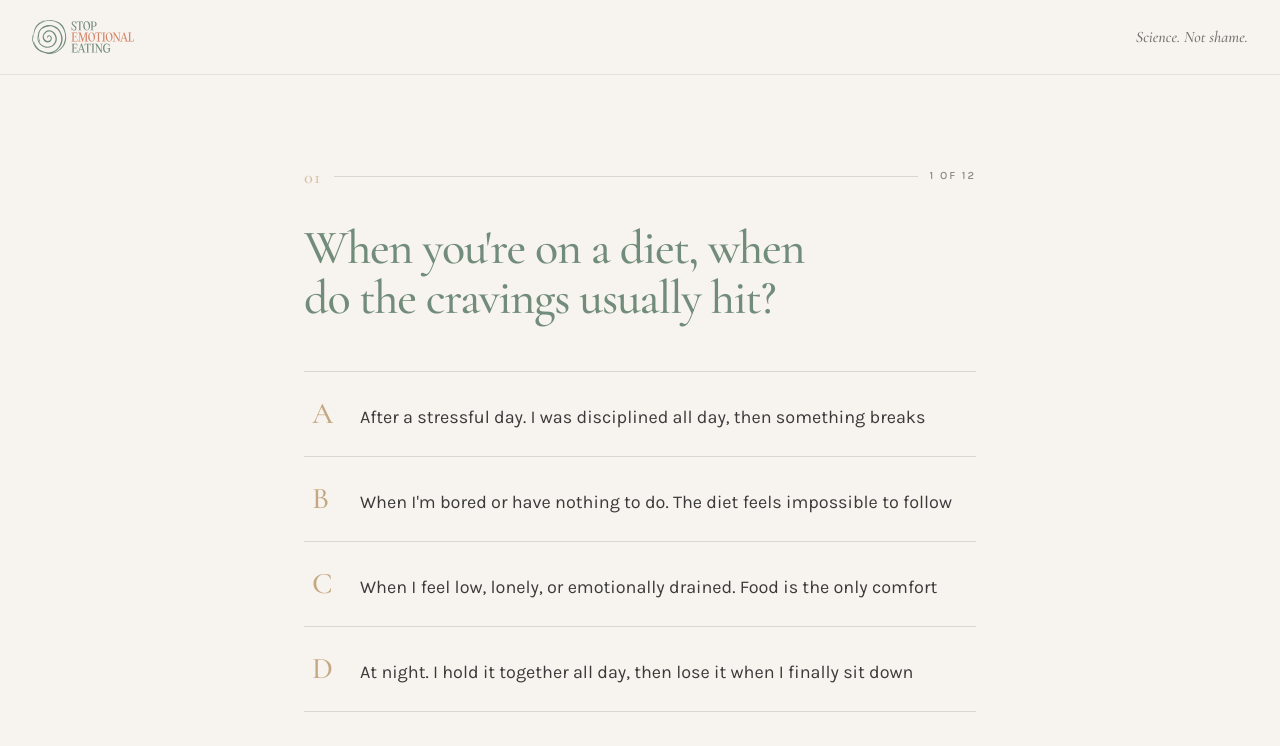
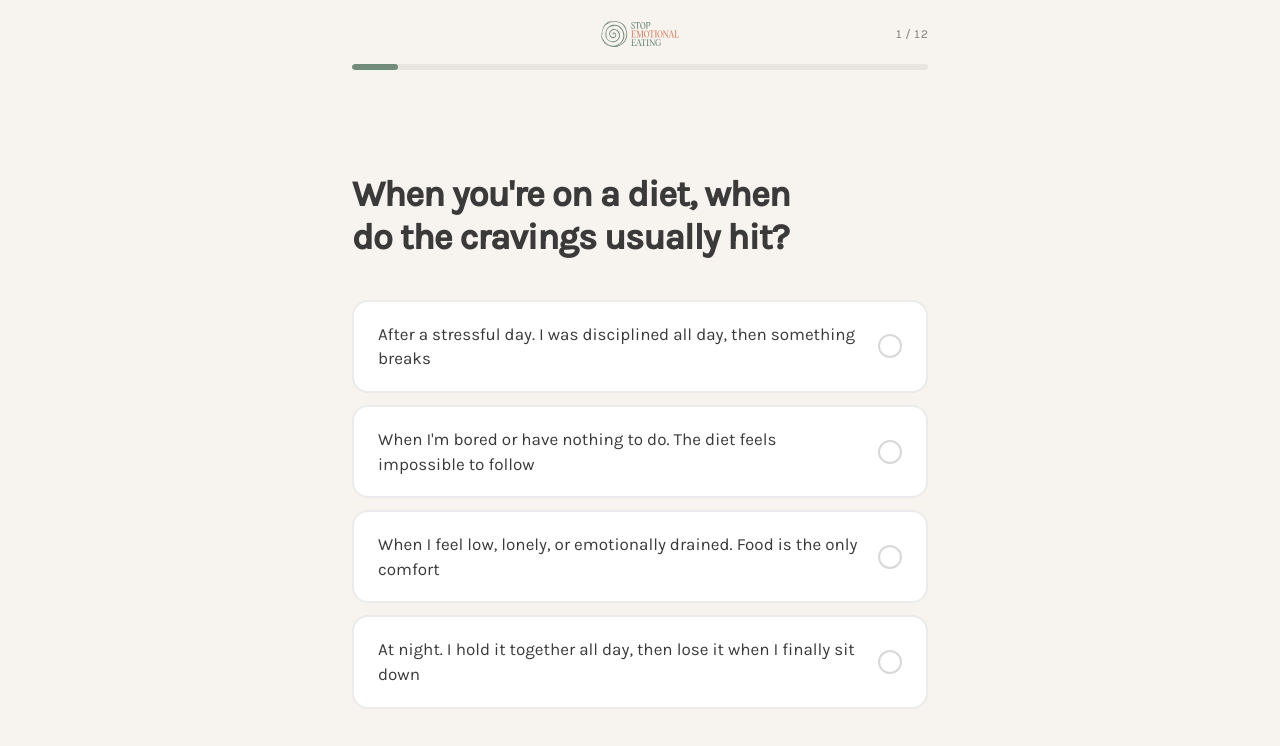
Before and after one commit to stefanpopadic/stop-emotional-eating, a React (Vite) app: page / in a window 1280 px wide. Shown: the top 746 px of the page. Built offline with nearby package versions, Linux system fonts and the light colour scheme.

Commit message:
Redesign quiz UI: tile buttons, progress bar, back nav, modern wellness app style

```diff
--- a/src/pages/Quiz.tsx
+++ b/src/pages/Quiz.tsx
@@ -1,6 +1,7 @@
 import React, { useState, useEffect } from 'react';
 import { useNavigate, Link } from 'react-router-dom';
 import { motion, AnimatePresence } from 'motion/react';
+import { ChevronLeft, Check, ArrowRight } from 'lucide-react';
 import { quizFlow, calculateQuizResult } from '../lib/quizData';
 import { Logo } from '../components/Logo';
 
@@ -34,6 +35,9 @@ export function Quiz() {
 
   const currentStep = quizFlow[currentStepIndex];
   const totalSteps = quizFlow.length;
+  const progress = showLoading
+    ? 100
+    : Math.round(((currentStepIndex + 1) / totalSteps) * 100);
 
   useEffect(() => {
     if (!showLoading) return;
@@ -57,9 +61,15 @@ export function Quiz() {
     }
   };
 
+  const handleBack = () => {
+    if (currentStepIndex > 0) {
+      setCurrentStepIndex((p) => p - 1);
+    }
+  };
+
   const handleAnswer = (questionId: string, value: string) => {
     setAnswers((prev) => ({ ...prev, [questionId]: value }));
-    setTimeout(() => handleNext(), 280);
+    setTimeout(() => handleNext(), 420);
   };
 
   const handleSubmit = async (e: React.FormEvent) => {
@@ -83,7 +93,7 @@ export function Quiz() {
   // ══ LOADING ══
   if (showLoading && !loadingDone) {
     return (
-      <Shell>
+      <Shell progress={100}>
         <main className="flex-grow flex items-center justify-center px-6">
           <div className="max-w-md w-full text-center">
             <motion.div
@@ -91,18 +101,20 @@ export function Quiz() {
               animate={{ opacity: 1 }}
               transition={{ duration: 0.4 }}
             >
-              <div className="relative w-24 h-24 mx-auto mb-12">
-                <motion.div
-                  className="absolute inset-0 rounded-full border border-deep-sage/30"
-                  animate={{ scale: [1, 1.4, 1], opacity: [0.6, 0, 0.6] }}
-                  transition={{ duration: 2.4, repeat: Infinity, ease: 'easeInOut' }}
+              <div className="flex justify-center gap-2 mb-10">
+                {[0, 1, 2].map((i) => (
+                  <motion.span
+                    key={i}
+                    className="block w-3 h-3 rounded-full bg-deep-sage"
+                    animate={{ opacity: [0.3, 1, 0.3], y: [0, -6, 0] }}
+                    transition={{
+                      duration: 1.2,
+                      repeat: Infinity,
+                      delay: i * 0.18,
+                      ease: 'easeInOut',
+                    }}
                   />
-                <motion.div
-                  className="absolute inset-2 rounded-full border border-deep-sage/40"
-                  animate={{ scale: [1, 1.25, 1], opacity: [0.5, 0.1, 0.5] }}
-                  transition={{ duration: 2.4, repeat: Infinity, ease: 'easeInOut', delay: 0.4 }}
-                />
-                <div className="absolute inset-6 rounded-full bg-deep-sage" />
+                ))}
               </div>
 
               <AnimatePresence mode="wait">
@@ -112,22 +124,11 @@ export function Quiz() {
                   animate={{ opacity: 1, y: 0 }}
                   exit={{ opacity: 0, y: -8 }}
                   transition={{ duration: 0.3 }}
-                  className="font-serif italic text-2xl md:text-3xl text-deep-sage"
+                  className="font-sans font-medium text-xl md:text-2xl text-deep-sage"
                 >
-                  {loadingMessages[loadingStep]}
+                  {loadingMessages[loadingStep]}…
                 </motion.p>
               </AnimatePresence>
-
-              <div className="flex justify-center gap-3 mt-10">
-                {loadingMessages.map((_, i) => (
-                  <span
-                    key={i}
-                    className={`h-px w-6 transition-colors duration-500 ${
-                      i <= loadingStep ? 'bg-deep-sage' : 'bg-soft-black/15'
-                    }`}
-                  />
-                ))}
-              </div>
             </motion.div>
           </div>
         </main>
@@ -139,60 +140,64 @@ export function Quiz() {
   if (showLoading && loadingDone) {
     const emailStep = quizFlow[quizFlow.length - 1];
     return (
-      <Shell onLogoClick={resetQuiz}>
-        <main className="flex-grow flex items-center justify-center px-6 py-16">
-          <div className="w-full max-w-xl">
+      <Shell progress={100} onLogoClick={resetQuiz}>
+        <main className="flex-grow flex items-center justify-center px-4 sm:px-6 py-10 sm:py-16">
           <motion.div
             initial={{ opacity: 0, y: 12 }}
             animate={{ opacity: 1, y: 0 }}
-              transition={{ duration: 0.5 }}
+            transition={{ duration: 0.4 }}
+            className="w-full max-w-md bg-white rounded-3xl shadow-[0_8px_40px_-12px_rgba(58,58,58,0.12)] p-7 sm:p-10"
           >
-              <div className="flex items-center gap-3 mb-10">
-                <span className="h-px w-10 bg-muted-teal" />
-                <span className="eyebrow text-muted-teal">Your result is ready</span>
+            <div className="inline-flex items-center gap-2 px-3 py-1 rounded-full bg-sage-mist/20 text-deep-sage text-xs font-medium mb-6">
+              <span className="w-1.5 h-1.5 rounded-full bg-deep-sage" />
+              Result ready
             </div>
 
-              <h2 className="font-serif font-medium text-4xl sm:text-5xl md:text-6xl text-deep-sage leading-[1.0] tracking-tight mb-8 text-balance">
+            <h2 className="font-sans font-semibold text-2xl sm:text-3xl text-soft-black leading-[1.15] tracking-tight mb-3">
               {emailStep.headline}
             </h2>
-              <p className="font-serif italic text-xl md:text-2xl text-soft-black/80 leading-relaxed mb-12 max-w-lg">
+            <p className="font-sans text-base text-soft-black/70 leading-relaxed mb-8">
               {emailStep.subhead}
             </p>
 
-              <form onSubmit={handleSubmit} className="space-y-5">
+            <form onSubmit={handleSubmit} className="space-y-4">
               <div>
-                  <label className="eyebrow block mb-2">First name</label>
+                <label className="block text-xs font-medium text-soft-black/70 mb-1.5">
+                  First name
+                </label>
                 <input
                   type="text"
-                    placeholder="Stefan"
+                  placeholder="Your first name"
                   value={firstName}
                   onChange={(e) => setFirstName(e.target.value)}
-                    className="w-full bg-transparent border-b border-soft-black/25 py-3 text-lg font-sans text-soft-black placeholder:text-soft-black/30 focus:outline-none focus:border-deep-sage transition-colors"
+                  className="w-full bg-warm-linen/60 border border-soft-black/10 rounded-xl px-4 py-3 text-base text-soft-black placeholder:text-soft-black/35 focus:outline-none focus:border-deep-sage focus:bg-white transition-colors"
                 />
               </div>
               <div>
-                  <label className="eyebrow block mb-2">Email</label>
+                <label className="block text-xs font-medium text-soft-black/70 mb-1.5">
+                  Email
+                </label>
                 <input
                   type="email"
                   required
                   placeholder="you@example.com"
                   value={email}
                   onChange={(e) => setEmail(e.target.value)}
-                    className="w-full bg-transparent border-b border-soft-black/25 py-3 text-lg font-sans text-soft-black placeholder:text-soft-black/30 focus:outline-none focus:border-deep-sage transition-colors"
+                  className="w-full bg-warm-linen/60 border border-soft-black/10 rounded-xl px-4 py-3 text-base text-soft-black placeholder:text-soft-black/35 focus:outline-none focus:border-deep-sage focus:bg-white transition-colors"
                 />
               </div>
               <button
                 type="submit"
-                  className="w-full mt-8 bg-terracotta text-warm-linen font-sans text-lg px-8 py-4 rounded-md hover:bg-terracotta/90 transition-colors"
+                className="group w-full mt-2 inline-flex items-center justify-center gap-2 bg-terracotta text-warm-linen font-sans font-medium text-base px-6 py-4 rounded-full hover:bg-terracotta/90 active:scale-[0.98] transition-all"
               >
                 {emailStep.cta}
+                <ArrowRight size={18} className="group-hover:translate-x-0.5 transition-transform" />
               </button>
-                <p className="font-sans text-sm text-soft-black/60 leading-relaxed">
+              <p className="text-xs text-soft-black/55 leading-relaxed text-center">
                 {emailStep.belowCta}
               </p>
             </form>
           </motion.div>
-          </div>
         </main>
       </Shell>
     );
@@ -201,50 +206,49 @@ export function Quiz() {
   // ══ QUESTION ══
   if (currentStep.type === 'question') {
     return (
-      <Shell>
-        <main className="flex-grow flex items-center justify-center px-4 sm:px-6 py-12 md:py-16">
-          <div className="w-full max-w-2xl">
+      <Shell
+        progress={progress}
+        onBack={currentStepIndex > 0 ? handleBack : undefined}
+        stepLabel={`${currentStepIndex + 1} / ${totalSteps}`}
+      >
+        <main className="flex-grow flex items-start sm:items-center justify-center px-4 sm:px-6 pt-6 sm:pt-10 pb-10">
+          <div className="w-full max-w-xl">
             <AnimatePresence mode="wait">
               <motion.div
                 key={currentStep.id}
-                initial={{ opacity: 0, y: 12 }}
-                animate={{ opacity: 1, y: 0 }}
-                exit={{ opacity: 0, y: -8 }}
-                transition={{ duration: 0.3 }}
+                initial={{ opacity: 0, x: 16 }}
+                animate={{ opacity: 1, x: 0 }}
+                exit={{ opacity: 0, x: -16 }}
+                transition={{ duration: 0.25 }}
               >
-                <div className="flex items-center gap-3 mb-8">
-                  <span className="numeral text-lg">{String(currentStepIndex + 1).padStart(2, '0')}</span>
-                  <span className="h-px flex-grow bg-soft-black/15" />
-                  <span className="eyebrow">{currentStepIndex + 1} of {totalSteps}</span>
-                </div>
-
-                <h2 className="font-serif font-medium text-3xl sm:text-4xl md:text-5xl text-deep-sage leading-[1.05] tracking-tight mb-12 text-balance">
+                <h2 className="font-sans font-semibold text-2xl sm:text-3xl md:text-4xl text-soft-black leading-[1.2] tracking-tight mb-8 sm:mb-10 text-balance">
                   {currentStep.question}
                 </h2>
 
-                <div className="divide-y divide-soft-black/15 border-t border-b border-soft-black/15">
-                  {currentStep.options?.map((option, i) => {
+                <div className="flex flex-col gap-3">
+                  {currentStep.options?.map((option) => {
                     const isSelected = answers[currentStep.id] === option.value;
-                    const letter = String.fromCharCode(65 + i);
                     return (
                       <button
                         key={option.id}
                         onClick={() => handleAnswer(currentStep.id, option.value)}
-                        className={`w-full text-left py-6 flex gap-6 items-baseline transition-colors group ${
+                        className={`group relative w-full text-left rounded-2xl border-2 px-5 py-4 sm:px-6 sm:py-5 transition-all active:scale-[0.99] flex items-center gap-4 ${
                           isSelected
-                            ? 'bg-deep-sage/5'
-                            : 'hover:bg-deep-sage/[0.03]'
+                            ? 'border-deep-sage bg-deep-sage/5 shadow-[0_4px_20px_-8px_rgba(114,140,123,0.4)]'
+                            : 'border-soft-black/10 bg-white hover:border-deep-sage/40 hover:shadow-[0_4px_20px_-12px_rgba(58,58,58,0.15)]'
                         }`}
                       >
+                        <span className="font-sans text-base sm:text-[17px] text-soft-black leading-[1.45] flex-grow">
+                          {option.text}
+                        </span>
                         <span
-                          className={`font-serif text-2xl md:text-3xl w-8 shrink-0 pl-2 transition-colors ${
-                            isSelected ? 'text-deep-sage' : 'text-sand'
+                          className={`shrink-0 w-6 h-6 rounded-full border-2 flex items-center justify-center transition-all ${
+                            isSelected
+                              ? 'border-deep-sage bg-deep-sage text-warm-linen'
+                              : 'border-soft-black/20 bg-transparent text-transparent group-hover:border-deep-sage/40'
                           }`}
                         >
-                          {letter}
-                        </span>
-                        <span className="font-sans text-base sm:text-lg text-soft-black leading-[1.55] pr-4">
-                          {option.text}
+                          <Check size={14} strokeWidth={3} />
                         </span>
                       </button>
                     );
@@ -261,34 +265,40 @@ export function Quiz() {
   // ══ VALUE-DROP ══
   if (currentStep.type === 'value-drop') {
     return (
-      <Shell>
-        <main className="flex-grow flex items-center justify-center px-4 sm:px-6 py-16 md:py-24">
+      <Shell
+        progress={progress}
+        onBack={currentStepIndex > 0 ? handleBack : undefined}
+        stepLabel={`${currentStepIndex + 1} / ${totalSteps}`}
+      >
+        <main className="flex-grow flex items-center justify-center px-4 sm:px-6 py-10 sm:py-16">
           <motion.div
             key={currentStep.id}
             initial={{ opacity: 0, y: 12 }}
             animate={{ opacity: 1, y: 0 }}
             exit={{ opacity: 0, y: -8 }}
-            transition={{ duration: 0.4 }}
-            className="w-full max-w-2xl"
+            transition={{ duration: 0.35 }}
+            className="w-full max-w-xl bg-white rounded-3xl shadow-[0_8px_40px_-12px_rgba(58,58,58,0.12)] p-7 sm:p-10"
           >
-            <div className="mb-8">
-              <span className="eyebrow text-terracotta">An interlude</span>
+            <div className="inline-flex items-center gap-2 px-3 py-1 rounded-full bg-terracotta/10 text-terracotta text-xs font-medium mb-6">
+              Did you know
             </div>
 
-            <blockquote className="font-serif text-2xl sm:text-3xl md:text-4xl text-deep-sage leading-[1.25] tracking-tight mb-10 whitespace-pre-line">
+            <p className="font-sans text-lg sm:text-xl text-soft-black leading-[1.55] mb-8 whitespace-pre-line">
               {currentStep.text}
-            </blockquote>
+            </p>
 
             {currentStep.subtext && (
-              <p className="eyebrow mb-12">{currentStep.subtext}</p>
+              <p className="text-xs font-medium uppercase tracking-wider text-soft-black/55 mb-8">
+                {currentStep.subtext}
+              </p>
             )}
 
             <button
               onClick={handleNext}
-              className="inline-flex items-center gap-3 text-deep-sage font-sans text-base border-b border-deep-sage pb-1 hover:gap-5 transition-all"
+              className="group w-full inline-flex items-center justify-center gap-2 bg-deep-sage text-warm-linen font-sans font-medium text-base px-6 py-4 rounded-full hover:bg-deep-sage/90 active:scale-[0.98] transition-all"
             >
               {currentStep.cta}
-              <span aria-hidden>→</span>
+              <ArrowRight size={18} className="group-hover:translate-x-0.5 transition-transform" />
             </button>
           </motion.div>
         </main>
@@ -301,22 +311,71 @@ export function Quiz() {
 
 // ── Shell & progress ─────────────────────────────────────────────────
 
-function Shell({ children, onLogoClick }: { children: React.ReactNode; onLogoClick?: () => void }) {
+function Shell({
+  children,
+  onLogoClick,
+  onBack,
+  progress = 0,
+  stepLabel,
+}: {
+  children: React.ReactNode;
+  onLogoClick?: () => void;
+  onBack?: () => void;
+  progress?: number;
+  stepLabel?: string;
+}) {
   return (
     <div className="min-h-screen bg-warm-linen flex flex-col">
-      <header className="px-4 sm:px-8 py-5 flex justify-between items-center border-b border-soft-black/10">
+      <header className="px-4 sm:px-6 pt-4 pb-3">
+        <div className="max-w-xl mx-auto flex items-center justify-between gap-3 mb-3">
+          <button
+            onClick={onBack}
+            disabled={!onBack}
+            aria-label="Back"
+            className={`w-9 h-9 rounded-full flex items-center justify-center transition-all ${
+              onBack
+                ? 'text-soft-black/70 hover:bg-soft-black/5 hover:text-soft-black'
+                : 'text-transparent pointer-events-none'
+            }`}
+          >
+            <ChevronLeft size={20} />
+          </button>
+
           {onLogoClick ? (
-          <button onClick={onLogoClick} className="text-deep-sage hover:opacity-70 transition-opacity">
-            <Logo height={34} />
+            <button
+              onClick={onLogoClick}
+              className="text-deep-sage hover:opacity-70 transition-opacity"
+              aria-label="Restart quiz"
+            >
+              <Logo height={26} />
             </button>
           ) : (
-          <Link to="/" className="text-deep-sage hover:opacity-70 transition-opacity">
-            <Logo height={34} />
+            <Link
+              to="/"
+              className="text-deep-sage hover:opacity-70 transition-opacity"
+              aria-label="Home"
+            >
+              <Logo height={26} />
             </Link>
           )}
-        <span className="font-serif italic text-sm sm:text-base text-soft-black/70 hidden sm:inline">
-          Science. Not shame.
+
+          <span
+            className={`text-xs font-medium tabular-nums w-9 text-right ${
+              stepLabel ? 'text-soft-black/55' : 'text-transparent'
+            }`}
+          >
+            {stepLabel ?? '0'}
           </span>
+        </div>
+
+        <div className="max-w-xl mx-auto h-1.5 rounded-full bg-soft-black/8 overflow-hidden">
+          <motion.div
+            className="h-full bg-deep-sage rounded-full"
+            initial={false}
+            animate={{ width: `${progress}%` }}
+            transition={{ duration: 0.45, ease: 'easeOut' }}
+          />
+        </div>
       </header>
       {children}
     </div>
```
Lines whose indentation alone changed are shown as unchanged.
